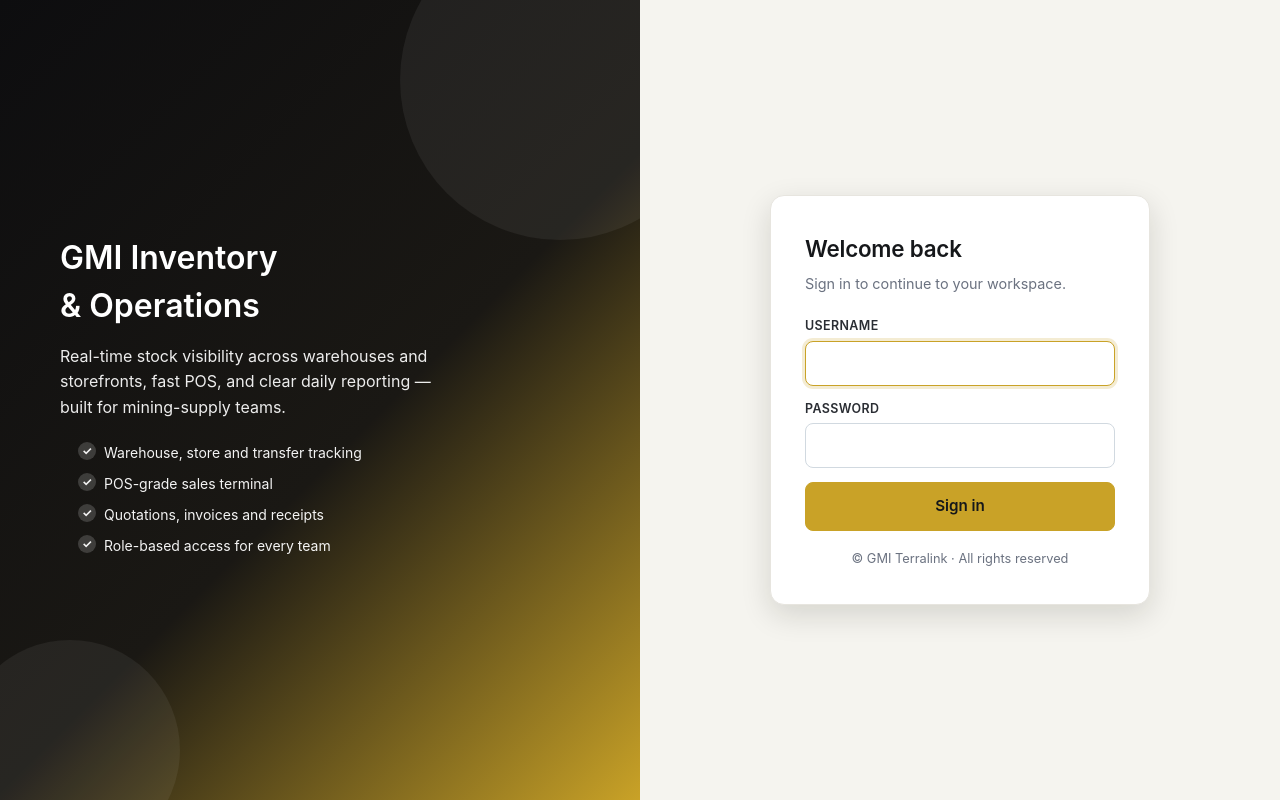
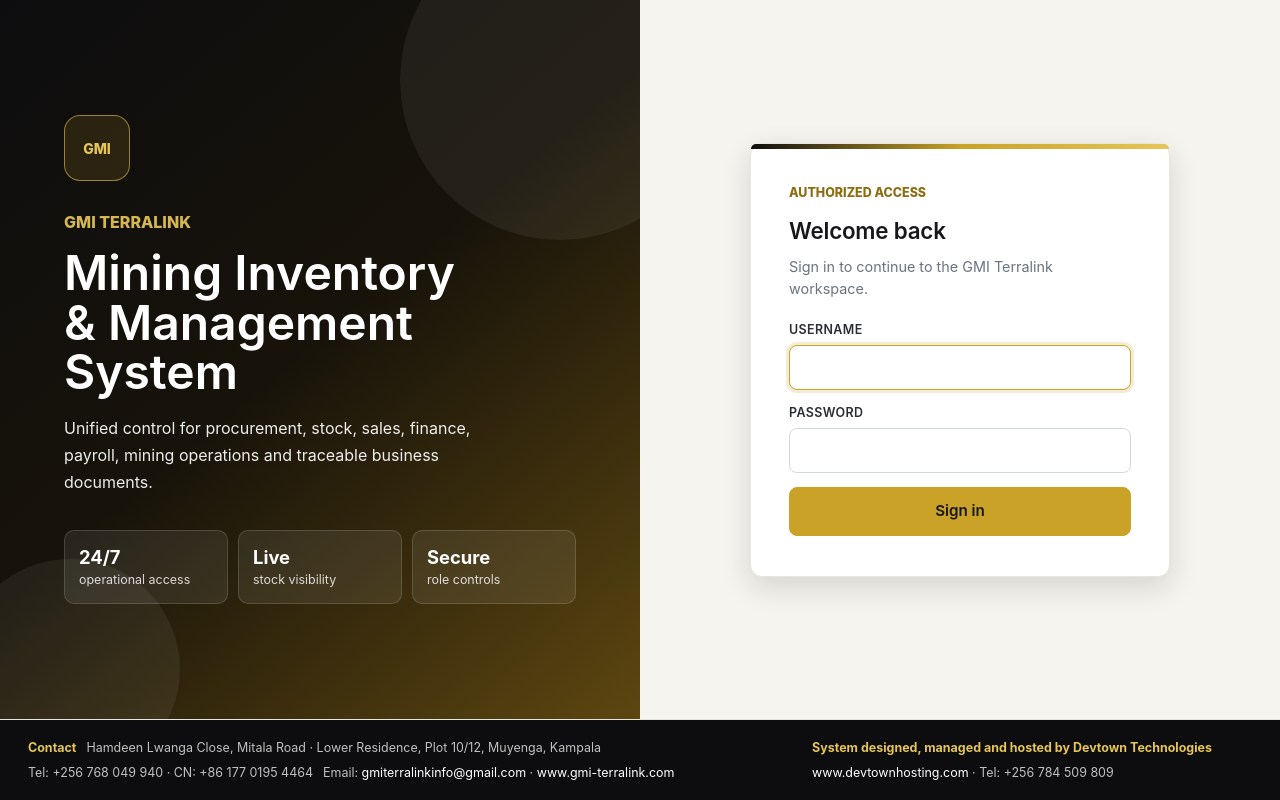
Before and after one commit to nekiwanuka/Gmi_Terralink_mms, a Django app: page /login/ in a window 1280 px wide. Run offline with Django 5.2, Linux system fonts and the light colour scheme.

Commit message:
Redesign login page with contact footer

```diff
--- a/static/css/site.css
+++ b/static/css/site.css
@@ -602,12 +602,13 @@ body.theme-dark .msg-error { background: #3a1818; color: #f0a3a3; border-color:
   min-height: 100vh;
   display: grid;
   grid-template-columns: 1fr 1fr;
+  grid-template-rows: 1fr auto;
   background: var(--bg);
 }
 .auth-hero {
-  background: linear-gradient(135deg, #0d0d0f 0%, #1a1814 55%, var(--primary) 100%);
+  background: linear-gradient(140deg, #0d0d0f 0%, #17130a 48%, #5d4610 100%);
   color: #fff;
-  padding: 60px;
+  padding: 64px;
   display: flex;
   flex-direction: column;
   justify-content: center;
@@ -622,35 +623,71 @@ body.theme-dark .msg-error { background: #3a1818; color: #f0a3a3; border-color:
 }
 .auth-hero::before { width: 320px; height: 320px; top: -80px; right: -80px; }
 .auth-hero::after  { width: 220px; height: 220px; bottom: -60px; left: -40px; }
-.auth-hero h1 { font-size: 2rem; margin-bottom: 14px; position: relative; }
-.auth-hero p  { font-size: 1rem; opacity: .92; max-width: 380px; position: relative; line-height: 1.6; }
-.auth-hero ul { margin-top: 22px; list-style: none; padding: 0; position: relative; }
-.auth-hero li { margin-bottom: 10px; padding-left: 26px; position: relative; opacity: .95; }
-.auth-hero li::before {
-  content: "✓";
-  position: absolute; left: 0; top: 0;
-  width: 18px; height: 18px;
-  background: rgba(255,255,255,0.18);
-  border-radius: 50%;
-  text-align: center; line-height: 18px;
-  font-size: .72rem; font-weight: 700;
+.auth-mark {
+  width: 66px;
+  height: 66px;
+  border: 1px solid rgba(230,198,89,0.58);
+  border-radius: 16px;
+  display: grid;
+  place-items: center;
+  margin-bottom: 28px;
+  background: rgba(201,162,39,0.14);
+  color: var(--accent);
+  font-weight: 800;
+  letter-spacing: 0;
+  position: relative;
 }
-.auth-form-wrap { display: flex; align-items: center; justify-content: center; padding: 40px 30px; }
+.auth-kicker { margin: 0 0 12px; color: var(--accent); font-size: .78rem; font-weight: 800; text-transform: uppercase; letter-spacing: 0; position: relative; }
+.auth-kicker-dark { color: var(--primary-700); }
+.auth-hero h1 { font-size: 3rem; line-height: 1.03; margin: 0 0 18px; position: relative; max-width: 540px; }
+.auth-hero p  { font-size: 1rem; opacity: .92; max-width: 460px; position: relative; line-height: 1.7; }
+.auth-metrics { display: grid; grid-template-columns: repeat(3, minmax(0, 1fr)); gap: 10px; max-width: 560px; margin-top: 34px; position: relative; }
+.auth-metrics span { border: 1px solid rgba(255,255,255,0.14); background: rgba(255,255,255,0.08); border-radius: 10px; padding: 14px; color: rgba(255,255,255,0.82); font-size: .78rem; line-height: 1.35; }
+.auth-metrics strong { display: block; color: #fff; font-size: 1.15rem; margin-bottom: 2px; }
+.auth-form-wrap { display: flex; align-items: center; justify-content: center; padding: 56px 34px; }
 .auth-form {
-  width: 100%; max-width: 380px;
+  width: 100%; max-width: 420px;
   background: var(--surface);
   border: 1px solid var(--line);
-  border-radius: var(--radius-lg);
-  padding: 36px 34px;
+  border-radius: 12px;
+  padding: 40px 38px;
   box-shadow: var(--shadow-lg);
+  position: relative;
+}
+.auth-form::before {
+  content: "";
+  position: absolute;
+  top: 0;
+  left: 0;
+  right: 0;
+  height: 5px;
+  background: linear-gradient(90deg, #0d0d0f, var(--primary), var(--accent));
+  border-radius: 12px 12px 0 0;
 }
 .auth-form h2 { margin-bottom: 8px; color: var(--ink); }
 .auth-form .auth-sub { color: var(--muted); margin-bottom: 22px; font-size: .9rem; }
 .auth-form label { display: block; font-size: .78rem; font-weight: 600; color: var(--ink-2); margin-bottom: 5px; text-transform: uppercase; letter-spacing: .03em; }
 .auth-form input { width: 100%; margin-bottom: 14px; padding: 11px 12px; }
 .auth-form .btn-primary { width: 100%; padding: 12px; font-size: .95rem; justify-content: center; }
-.auth-foot { text-align: center; margin-top: 18px; color: var(--muted); font-size: .8rem; }
+.auth-footer {
+  grid-column: 1 / -1;
+  display: flex;
+  justify-content: space-between;
+  gap: 24px;
+  padding: 18px 28px;
+  border-top: 1px solid var(--line);
+  background: #0d0d0f;
+  color: rgba(255,255,255,0.74);
+  font-size: .78rem;
+  line-height: 1.55;
+}
+.auth-footer div { display: flex; flex-wrap: wrap; gap: 5px 10px; align-items: center; }
+.auth-footer strong { color: var(--accent); }
+.auth-footer a { color: #fff; text-decoration: none; }
 @media (max-width: 820px) {
   .auth-shell { grid-template-columns: 1fr; }
   .auth-hero { display: none; }
+  .auth-form-wrap { min-height: calc(100vh - 160px); padding: 32px 18px; }
+  .auth-footer { flex-direction: column; padding: 16px 18px; }
+  .auth-footer div { align-items: flex-start; }
 }
--- a/templates/auth/login.html
+++ b/templates/auth/login.html
@@ -10,19 +10,21 @@
 <body>
   <div class="auth-shell">
     <aside class="auth-hero">
-      <h1>GMI Inventory<br/>&amp; Operations</h1>
-      <p>Real-time stock visibility across warehouses and storefronts, fast POS, and clear daily reporting — built for mining-supply teams.</p>
-      <ul>
-        <li>Warehouse, store and transfer tracking</li>
-        <li>POS-grade sales terminal</li>
-        <li>Quotations, invoices and receipts</li>
-        <li>Role-based access for every team</li>
-      </ul>
+      <div class="auth-mark">GMI</div>
+      <p class="auth-kicker">GMI Terralink</p>
+      <h1>Mining Inventory<br/>&amp; Management System</h1>
+      <p>Unified control for procurement, stock, sales, finance, payroll, mining operations and traceable business documents.</p>
+      <div class="auth-metrics">
+        <span><strong>24/7</strong> operational access</span>
+        <span><strong>Live</strong> stock visibility</span>
+        <span><strong>Secure</strong> role controls</span>
+      </div>
     </aside>
     <main class="auth-form-wrap">
       <div class="auth-form">
+        <p class="auth-kicker auth-kicker-dark">Authorized Access</p>
         <h2>Welcome back</h2>
-        <p class="auth-sub">Sign in to continue to your workspace.</p>
+        <p class="auth-sub">Sign in to continue to the GMI Terralink workspace.</p>
 
         {% if messages %}
           {% for m in messages %}<div class="msg {% if m.tags == 'error' %}msg-error{% endif %}">{{ m }}</div>{% endfor %}
@@ -36,9 +38,20 @@
           <label>Password</label>{{ form.password }}
           <button type="submit" class="btn btn-primary">Sign in</button>
         </form>
-        <p class="auth-foot">© GMI Terralink · All rights reserved</p>
       </div>
     </main>
+    <footer class="auth-footer">
+      <div>
+        <strong>Contact</strong>
+        <span>Hamdeen Lwanga Close, Mitala Road &middot; Lower Residence, Plot 10/12, Muyenga, Kampala</span>
+        <span>Tel: +256 768 049 940 &middot; CN: +86 177 0195 4464</span>
+        <span>Email: <a href="mailto:gmiterralinkinfo@gmail.com">gmiterralinkinfo@gmail.com</a> &middot; <a href="https://www.gmi-terralink.com" target="_blank" rel="noopener">www.gmi-terralink.com</a></span>
+      </div>
+      <div>
+        <strong>System designed, managed and hosted by Devtown Technologies</strong>
+        <span><a href="https://www.devtownhosting.com" target="_blank" rel="noopener">www.devtownhosting.com</a> &middot; Tel: +256 784 509 809</span>
+      </div>
+    </footer>
   </div>
 </body>
 </html>
```
